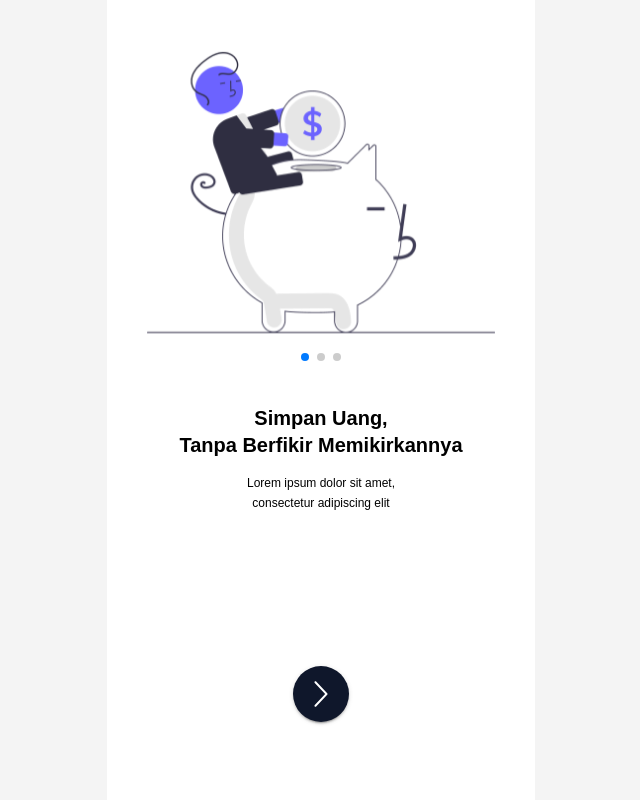
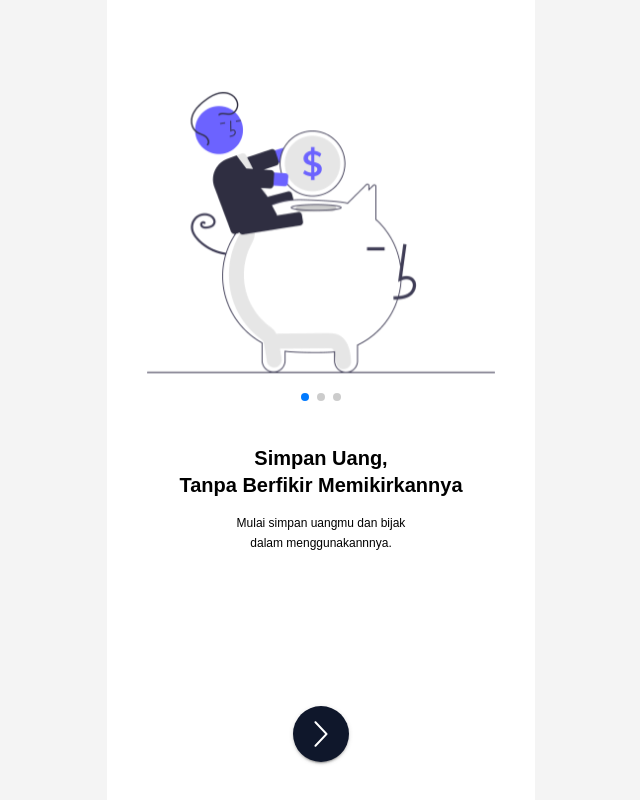
Before and after one commit to akbarrmn/Budgetin, a React (Create React App) app: page / in a window 1280 px wide. Shown: the whole page, without its empty margins (319-959 px from the left). Built offline with nearby package versions, Linux system fonts and the light colour scheme.

Commit message:
Pushing latest content

```diff
--- a/src/Components/Images/SplashImage.jsx
+++ b/src/Components/Images/SplashImage.jsx
@@ -48,17 +48,17 @@ const SplashImage = () => {
           <Typography variant='h5' sx={{ textAlign: 'center', fontWeight:700 }}>
             {swiper === 0 ? "Simpan Uang," :
               swiper === 1 ? "Catat Uang,"
-                : "Capai Tujuan,"}
+                : "Set Goals,"}
           </Typography>
           <Typography variant='h5' sx={{ textAlign: 'center', fontWeight:700 }}>
-            {swiper === 0 ? "Tanpa Berfikir Memikirkannya" : swiper === 1 ? "Tanpa Berfikir Memikirkannya" : "Untuk Masa Depan Yang Indah"}
+            {swiper === 0 ? "Tanpa Berfikir Memikirkannya" : swiper === 1 ? "Tanpa Berfikir Memikirkannya" : "Untuk Tujuan Masa Depan"}
           </Typography>
           <Typography variant='caption' sx={{ display: 'flex', justifyContent: 'center', px: {md:'5rem',sm:'5rem', xs:'4rem'}, textAlign: 'center', mt: 2 }}>
             {swiper === 0 ?
-              "Lorem ipsum dolor sit amet, consectetur adipiscing elit"
+              "Mulai simpan uangmu dan bijak dalam menggunakannnya."
               : swiper === 1 ?
-                "Lorem ipsum dolor sit amet, consectetur adipiscing elit"
-                : "Lorem ipsum dolor sit amet, consectetur adipiscing elit"}
+                "Catat keuangan berperan besar pada tujuan yang kamu"
+                : "Capai tujuan yang kamu inginkan, untuk masa depan yang indah"}
           </Typography>
         </Box>
         {swiper !== 2 ?
@@ -89,7 +89,7 @@ const SplashImage = () => {
                 bottom: { xs: 'unset', md: '5%' },
               }}
             >
-              Masuk
+              Ayo Mulai
             </Button>
           </Link>
         }
--- a/src/Pages/Splash/Splash.jsx
+++ b/src/Pages/Splash/Splash.jsx
@@ -1,3 +1,4 @@
+import { Box } from '@mui/material'
 import React from 'react'
 import Container from '../../Components/Containers/Container'
 import SplashImage from '../../Components/Images/SplashImage'
@@ -5,7 +6,9 @@ import SplashImage from '../../Components/Images/SplashImage'
 const Splash = () => {
   return (
     <Container>
-        <SplashImage/>
+      <Box sx={{  pt:{xs:'unset', md:5, lg:5} }}>
+        <SplashImage />
+      </Box>
     </Container>
   )
 }
--- a/src/Style/Theme.js
+++ b/src/Style/Theme.js
@@ -31,6 +31,12 @@ export const Theme = createTheme({
         },
         [`@media screen and (max-width: 700px)`]: {
           fontSize: "22px"
+        },
+        [`@media screen and (max-width: 395px)`]: {
+          fontSize: "20px"
+        },
+        [`@media screen and (max-width: 365px)`]: {
+          fontSize: "18px"
         },
       },
       subtitle1:{
```
